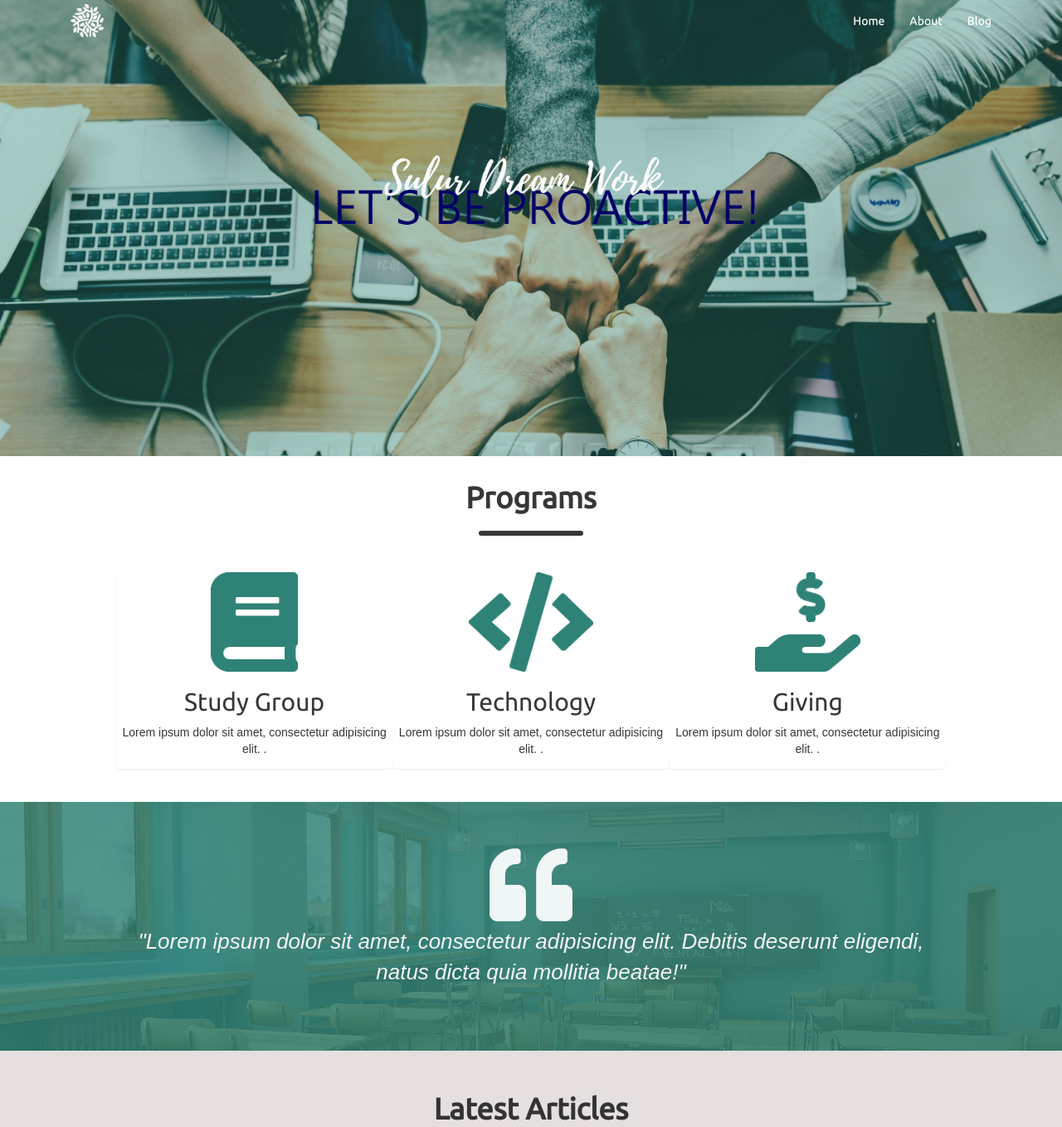
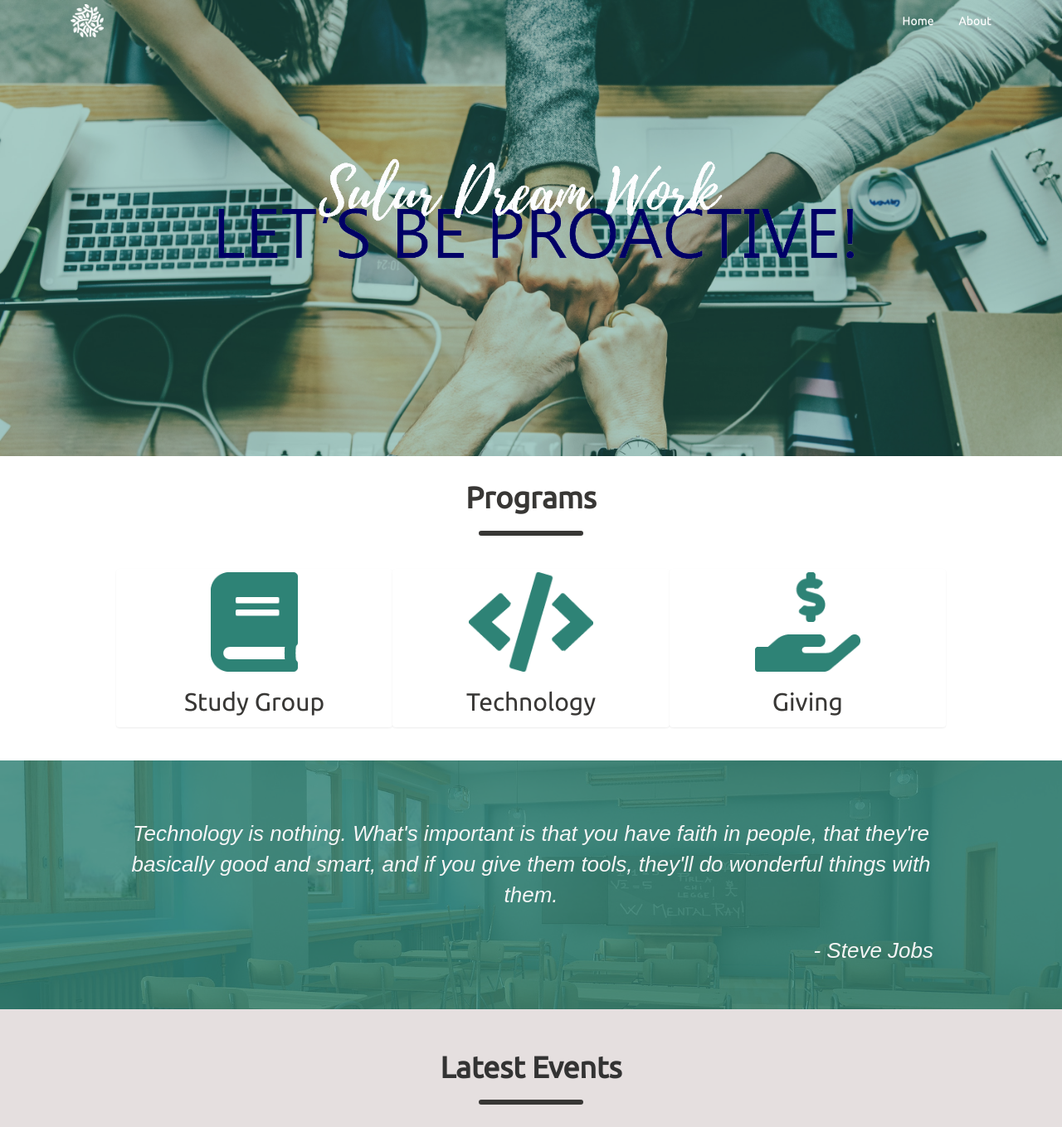
Before and after one commit to sulur/sulur, a Django app: page / in a window 1280 px wide. Shown: the top 1359 px of the page at 83% size. Run offline with Django 3.2, Linux system fonts and the light colour scheme; some libraries are stand-ins or nearby versions.

Commit message:
change some static content of our team section in about page and latest articles section in index page

```diff
--- a/personal/templates/personal/includes/footer.html
+++ b/personal/templates/personal/includes/footer.html
@@ -7,13 +7,14 @@
 						<h5 style="font-weight: bold; margin-top: -5px">Quick Links</h5>
 					</div>
 					<div class="col-md-6">
-						<a href="">Home</a>
-						<a href="">Programs</a>
-						<a href="">Blogs</a>
+						<a href="{% url 'index' %}">Home</a>
+						<!-- <a href="">Programs</a> -->
+						<!-- <a href="">Blogs</a> -->
+						<a href="{% url 'about' %}">About</a>
 					</div>
 					<div class="col-md-6">
-						<a href="">Gallery</a>
-						<a href="">About Us</a>
+						<!-- <a href="">Gallery</a> -->
+
 					</div>
 				</div>
 				<div class="col-md-5 col-md-offset-4">
@@ -30,7 +31,7 @@
 	<div class="copyrights">
 		<div class="row">
 			<div class="col-md-4 col-md-offset-8">
-				<h6 class="text-right">Powered by Dreams - &copy Copyright - Sulur DreamWorks 2018</h6>
+				<h6 class="text-right">Powered by Dreams - Sulur DreamWorks 2019</h6>
 			</div>
 		</div>
 	</div>
--- a/personal/templates/personal/includes/home_content.html
+++ b/personal/templates/personal/includes/home_content.html
@@ -5,10 +5,9 @@
 				<div class="title">
 					<div class="row">
 
-						<div class="col col-md-6 col-sm-6 col-xs-12 col-md-offset-3">
-							<div class="text-center" style="margin-top: 50px;">
-								<img src="{% static 'pictures/sulur-motto.png' %}" alt="" class="img-responsive">
-							</div>
+						<div class="col col-md-12 col-sm-12 col-xs-12">
+							<img src="{% static 'pictures/sulur-motto.png' %}" alt="" class="img-responsive" style="max-width: 800px; margin: 50px auto;">
+
 
 						</div>
 					</div>
@@ -25,26 +24,28 @@
 				<div class="col col-md-4 thumbnail" style="border: none; box-shadow: 0;">
 					<img src="{% static 'pictures/book.png' %}" alt="" class="img-programs">
 					<h2>Study Group</h2>
-					<p>Lorem ipsum dolor sit amet, consectetur adipisicing elit. .</p>
+					<!-- <p>Lorem ipsum dolor sit amet, consectetur adipisicing elit. .</p> -->
 				</div>
 				<div class="col col-md-4 thumbnail" style="border: none;" >
 					<img src="{% static 'pictures/code.png' %}" alt="" class="img-programs">
 					<h2>Technology</h2>
-					<p>Lorem ipsum dolor sit amet, consectetur adipisicing elit. .</p>
+					<!-- <p>Lorem ipsum dolor sit amet, consectetur adipisicing elit. .</p> -->
 				</div>
 				<div class="col col-md-4 thumbnail" style="border: none;" >
 					<img src="{% static 'pictures/hand.png' %}" alt="" class="img-programs">
 					<h2>Giving</h2>
-					<p>Lorem ipsum dolor sit amet, consectetur adipisicing elit. .</p>
+					<!-- <p>Lorem ipsum dolor sit amet, consectetur adipisicing elit. .</p> -->
 				</div>
 
 			</div>
 		</div>
 	</div>
 	<div class="quote">
-		<div class="container" style="padding: 50px 100px;">
-			<img src="{% static 'pictures/quote-left.png' %}" alt="" class="img-responsive" style="max-width: 100px; margin: 0 auto;">
-			<p class="text-center">"Lorem ipsum dolor sit amet, consectetur adipisicing elit. Debitis deserunt eligendi, natus dicta quia mollitia beatae!" </p>
+		<div class="container" style="padding: 70px 100px;">
+			<!-- <img src="{% static 'pictures/quote-left.png' %}" alt="" class="img-responsive" style="max-width: 100px; margin: 0 auto;"> -->
+			<p class="text-center">Technology is nothing. What's important is that you have faith in people, that they're basically good and smart, and if you give them tools, they'll do wonderful things with them.  </p>
+			<br>
+			<p style="text-align: right;"> - Steve Jobs</p>
 		</div>
 	</div>
 	<div class="quote-cover">
@@ -59,11 +60,11 @@
 			</div>
 		</div>
 	</div>-->
-	<div class="latest-articles">
+	<div class="latest-articles" style="padding-bottom: 100px;">
 		<div class="container">
-			<h1>Latest Articles</h1>
+			<h1>Latest Events</h1>
 			<hr>
-			<div class="col-md-4 articles">
+			<!-- <div class="col-md-4 articles">
 				<div class="thumbnail" style="padding: 0;">
 					<img src="{% static 'pictures/og_image.jpg' %}" alt="" class="img-articles">
 					<div class="caption">
@@ -92,6 +93,30 @@
 			</div>
 			<div class="col-md-2 col-md-offset-11">
 				<a href="#" style="text-decoration: none; color: ">View More</a>
+			</div> -->
+			<div class="col-md-6" style="padding: 10px;">
+				<div class="container-fluid">
+					<div class="embed-responsive embed-responsive-4by3">
+						<iframe  src="https://www.youtube.com/embed/qGqM3PWnPJk" frameborder="0" allow="accelerometer; autoplay; encrypted-media; gyroscope; picture-in-picture" allowfullscreen class="embed-responsive-item"></iframe>
+					</div>
+
+				</div>
+			</div>
+			<div class="col-md-6" style="padding: 10px;">
+				<div class="container-fluid">
+					<h2>Webinar 1.0: The Perks of Study Abroad</h2>
+					<p>
+						The first web seminar by Sulur Dream Work with theme
+						"The Perks of Study Abroad". This season, we invite three
+						amazing UII students who study abroad as speakers :
+						<br>
+						1. Ibrahim Surya Putra - Youngsan University, South Korea
+						<br>
+						2. Silfa Kurnia Aditya - Chulalongkorn University, Thailand
+						<br>
+						3. Sabika Amalina - NXU, China
+					</p>
+				</div>
 			</div>
 		</div>
 
--- a/personal/templates/personal/includes/navbar.html
+++ b/personal/templates/personal/includes/navbar.html
@@ -16,7 +16,7 @@
                <ul class="nav navbar-nav navbar-right" id="link-nav">
                    <li><a href="{% url 'index' %}">Home</a></li>
                    <li><a href="{% url 'about' %}">About</a></li>
-                   <li><a href="#kontak">Blog</a></li>
+                   <!-- <li><a href="#kontak">Blog</a></li> -->
                </ul>
 
            </div>
```
Also changed, not shown: personal/static/css/about.css (+27 -0 lines), personal/templates/personal/about.html (+14 -7 lines), personal/static/pictures/photo_me.jpg (added).
